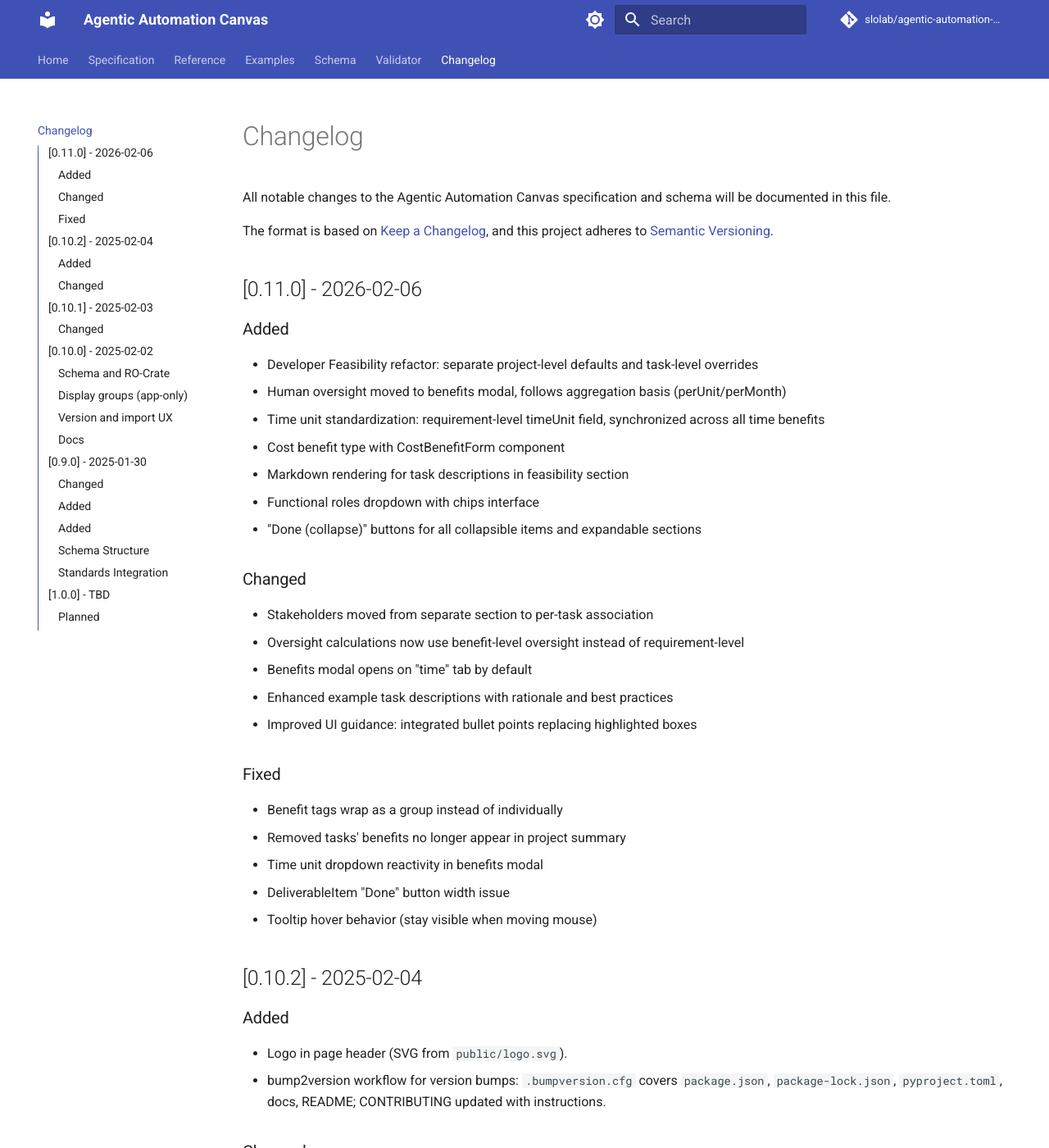
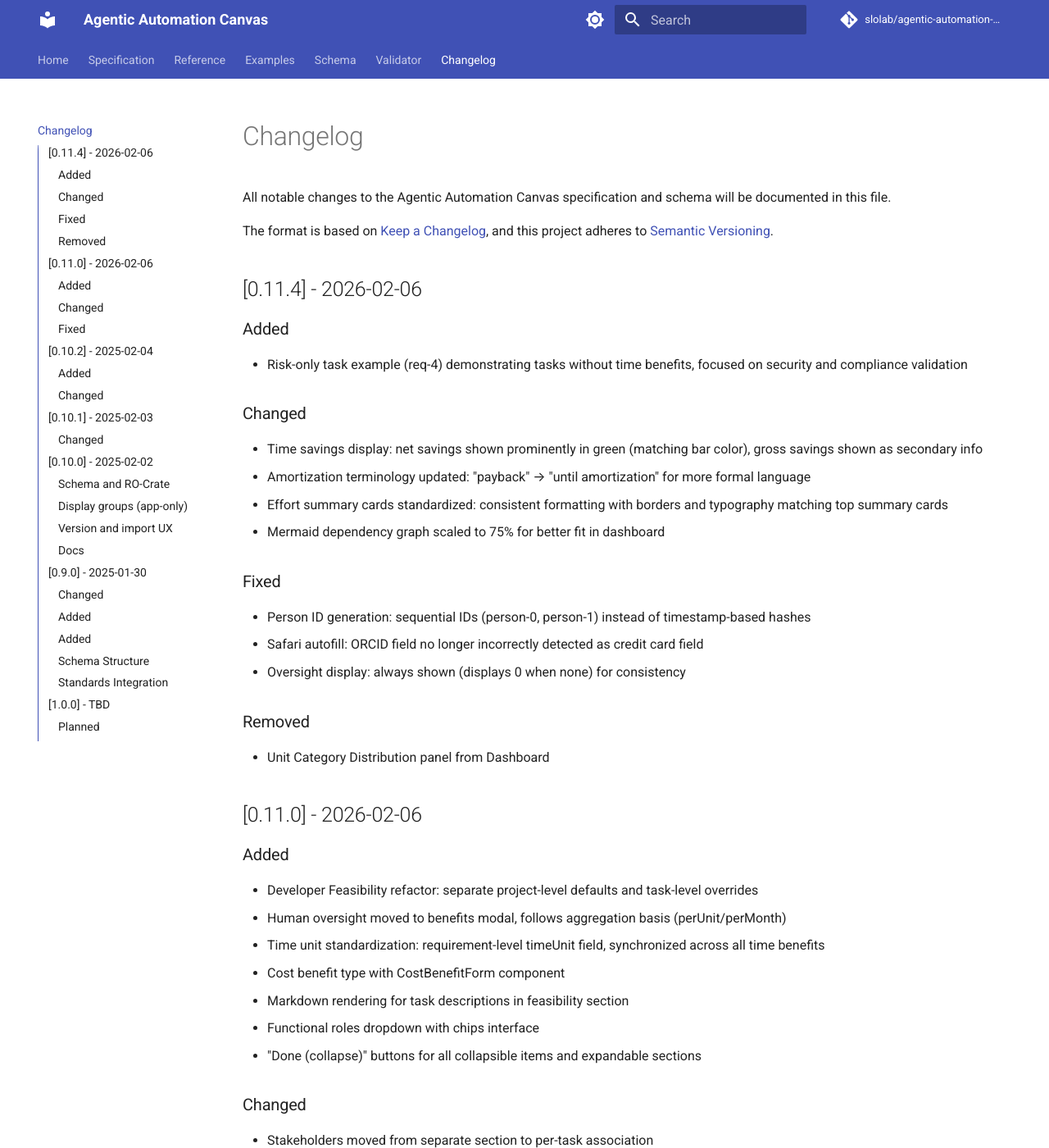
Before and after one commit to slolab/agentic-automation-canvas, an MkDocs documentation site: the page built from docs/changelog.md, in a window 1280 px wide and 1400 px high. Shown: the whole window at 82% size. Built offline with MkDocs 1.6.1 and Material for MkDocs 9.7.7, drawn with Linux system fonts in a browser that asks for light colours; comment, search, counter and statistics services are not loaded.

Commit message:
changelog

```diff
--- a/docs/changelog.md
+++ b/docs/changelog.md
@@ -4,6 +4,25 @@ All notable changes to the Agentic Automation Canvas specification and schema wi
 
 The format is based on [Keep a Changelog](https://keepachangelog.com/en/1.0.0/),
 and this project adheres to [Semantic Versioning](https://semver.org/spec/v2.0.0.html).
+
+## [0.11.4] - 2026-02-06
+
+### Added
+- Risk-only task example (req-4) demonstrating tasks without time benefits, focused on security and compliance validation
+
+### Changed
+- Time savings display: net savings shown prominently in green (matching bar color), gross savings shown as secondary info
+- Amortization terminology updated: "payback" → "until amortization" for more formal language
+- Effort summary cards standardized: consistent formatting with borders and typography matching top summary cards
+- Mermaid dependency graph scaled to 75% for better fit in dashboard
+
+### Fixed
+- Person ID generation: sequential IDs (person-0, person-1) instead of timestamp-based hashes
+- Safari autofill: ORCID field no longer incorrectly detected as credit card field
+- Oversight display: always shown (displays 0 when none) for consistency
+
+### Removed
+- Unit Category Distribution panel from Dashboard
 
 ## [0.11.0] - 2026-02-06
 
```
